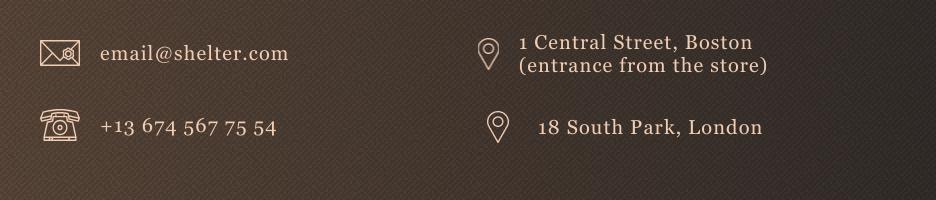
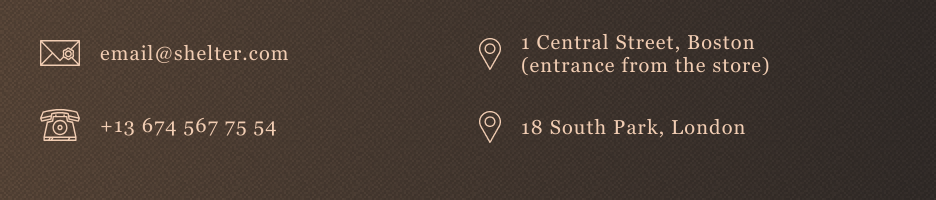
Before and after one commit to ToryaToria/ToryaToria-shelter-rs0_2024, a plain HTML site: page index.html in a window 1280 px wide. Shown: the part 3598-3798 px from the top of the page, 0-936 px from the left. Drawn offline with Linux system fonts and the light colour scheme.

Commit message:
feix: correction of markers

```diff
--- a/css/style.css
+++ b/css/style.css
@@ -572,8 +572,9 @@
 }
 
 .main-footer__icon {
-  display: flex;
+  display: grid;
   align-items: center;
+  grid-template-columns: 40px auto;
   gap: 20px;
 }
 .main-footer__icon::before {
@@ -586,6 +587,11 @@
   background-position: center;
   background-size: 40px 32px;
 }
+
+.main-footer__icon--address {
+  grid-template-columns: 23px auto;
+}
+
 .main-footer__icon--email::before {
   background-image: url("../img/icons/icon-email.svg");
 }
@@ -593,7 +599,7 @@
   background-image: url("../img/icons/icon-phone.svg");
 }
 .main-footer__icon--address::before {
-  width: 40px;
+  width: 23px;
   background-image: url("../img/icons/icon-marker.png");
   background-size: 22px 32px;
 }
--- a/index.html
+++ b/index.html
@@ -48,7 +48,8 @@
 
         <div class="hero_wrapp">
           <p class="hero__slogan section-slogan">Not only people <br> need a house</p>
-        <p class="hero__text basic-text">We offer to give a chance to a little and nice puppy with an extremely wide and
+          <p class="hero__text basic-text">We offer to give a chance to a little and nice puppy with an extremely wide
+            and
             open heart. He or she will love you more than anybody else in the world, you will see!</p>
 
           <a class="button button-text" href="#frends">Make a friend</a>
@@ -110,7 +111,7 @@
           </ul>
 
           <div class="slider__wrapp">
-          <button class="slider__btn slider__btn--left" type="button" >
+            <button class="slider__btn slider__btn--left" type="button">
               <span class="visually-hidden">туда</span>
             </button>
 
@@ -214,11 +215,25 @@
         <h3 class="main-footer__title section-title section-title--footer">We are waiting for your visit</h3>
 
         <address class="main-footer__icon main-footer__icon--address">
-        <a class="subtitle subtitle--contacts" href="https://www.google.com/maps/place/1+Central+St,+Boston,+MA+02109,+%D0%A1%D0%A8%D0%90/@42.358552,-71.0573012,17z/data=!3m1!4b1!4m5!3m4!1s0x89e370868bc2ce7b:0x82fa7db94f5fea9e!8m2!3d42.358552!4d-71.0547263?entry=ttu" target="_blank">1 Central Street, Boston (entrance from the store)</a>
+          <a class="subtitle subtitle--contacts"
+            href="https://www.google.com/maps/place/1+Central+St,+Boston,+MA+02109,+%D0%A1%D0%A8%D0%90/@42.358552,-71.0573012,17z/data=!3m1!4b1!4m5!3m4!1s0x89e370868bc2ce7b:0x82fa7db94f5fea9e!8m2!3d42.358552!4d-71.0547263?entry=ttu"
+            target="_blank">
+            <!-- <img src="./img/icons/icon-marker.png" alt="" width="23" height="32"> -->
+            <span>
+              1 Central Street, Boston (entrance from the store)
+            </span>
+          </a>
         </address>
 
         <address class="main-footer__icon main-footer__icon--address">
-        <a class="subtitle subtitle--contacts" href="https://www.google.com/maps/search/18+South+Park,+London/@51.5276833,-0.4312413,10z/data=!3m1!4b1?entry=ttu" target="_blank">18 South Park, London </a>
+          <a class="subtitle subtitle--contacts"
+            href="https://www.google.com/maps/search/18+South+Park,+London/@51.5276833,-0.4312413,10z/data=!3m1!4b1?entry=ttu"
+            target="_blank">
+            <!-- <img src="./img/icons/icon-marker.png" alt="" width="23" height="32"> -->
+            <span>
+              18 South Park, London
+            </span>
+          </a>
         </address>
       </div>
 
```
Lines whose indentation alone changed are shown as unchanged.
